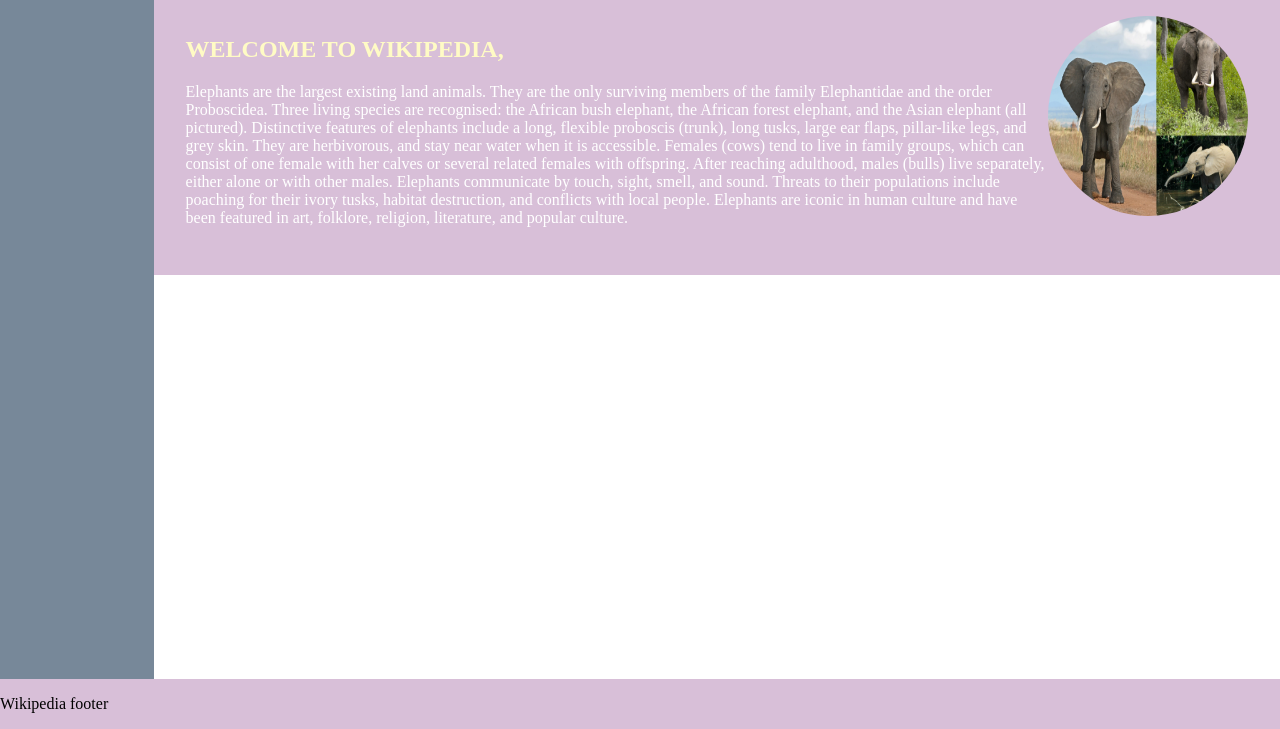
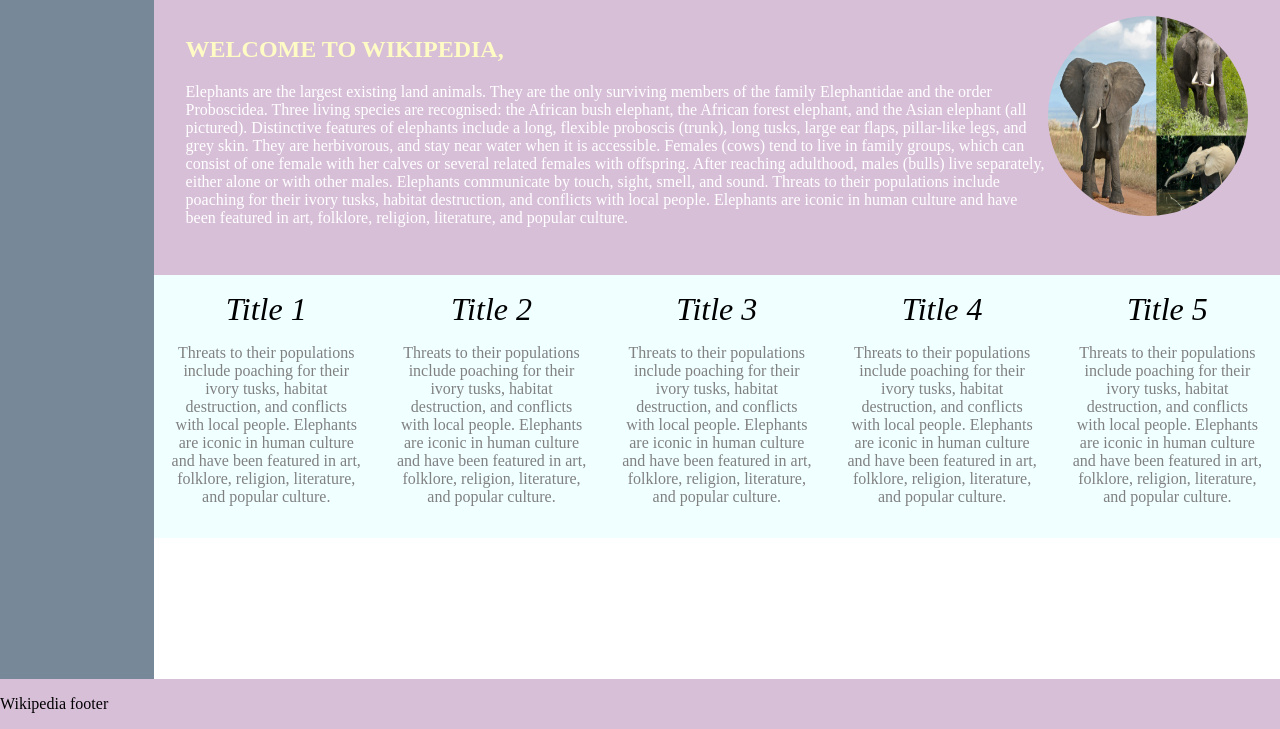
Before and after one commit to mahadev-chaurasiya/CSS-Grid-Layout-Module, a website: page index.html in a window 1280 px wide. Shown: the part 71-800 px from the top of the page. Drawn offline with Linux system fonts and the light colour scheme.

```diff
--- a/css/main.css
+++ b/css/main.css
@@ -90,3 +90,26 @@
   grid-area: footer;
   background: thistle;
 }
+
+#branches{
+    display: grid;
+    grid-template-columns: repeat(5, auto);
+    text-align: center;
+    /* grid-template-columns: repeat(2,auto);
+    grid-template-rows: repeat(2,auto);
+    grid-gap: 10px 30px; */
+}
+#branches i{
+    font-size: 2em;
+}
+ul#branches{
+    margin: 0;
+    padding: 0;
+}
+ul#branches li{
+    background-color: azure;
+    padding: 1em;
+}
+ul#branches li p{
+    color: gray;
+}
--- a/index.html
+++ b/index.html
@@ -47,6 +47,48 @@
         </div>
         <img src="img/Elephant_Diversity.jpg" id="imgWiki" />
       </section>
+      <ul id="branches">
+        <li>
+            <i>Title 1</i>
+            <p>Threats to their populations
+                include poaching for their ivory tusks, habitat destruction, and
+                conflicts with local people. Elephants are iconic in human culture
+                and have been featured in art, folklore, religion, literature, and
+                popular culture.</p>
+        </li>
+        <li>
+            <i>Title 2</i>
+            <p>Threats to their populations
+                include poaching for their ivory tusks, habitat destruction, and
+                conflicts with local people. Elephants are iconic in human culture
+                and have been featured in art, folklore, religion, literature, and
+                popular culture.</p>
+        </li>
+        <li>
+            <i>Title 3</i>
+            <p>Threats to their populations
+                include poaching for their ivory tusks, habitat destruction, and
+                conflicts with local people. Elephants are iconic in human culture
+                and have been featured in art, folklore, religion, literature, and
+                popular culture.</p>
+        </li>
+        <li>
+            <i>Title 4</i>
+            <p>Threats to their populations
+                include poaching for their ivory tusks, habitat destruction, and
+                conflicts with local people. Elephants are iconic in human culture
+                and have been featured in art, folklore, religion, literature, and
+                popular culture.</p>
+        </li>
+        <li>
+            <i>Title 5</i>
+            <p>Threats to their populations
+                include poaching for their ivory tusks, habitat destruction, and
+                conflicts with local people. Elephants are iconic in human culture
+                and have been featured in art, folklore, religion, literature, and
+                popular culture.</p>
+        </li>
+      </ul>
     </div>
     <footer>
       <p>Wikipedia footer</p>
```
